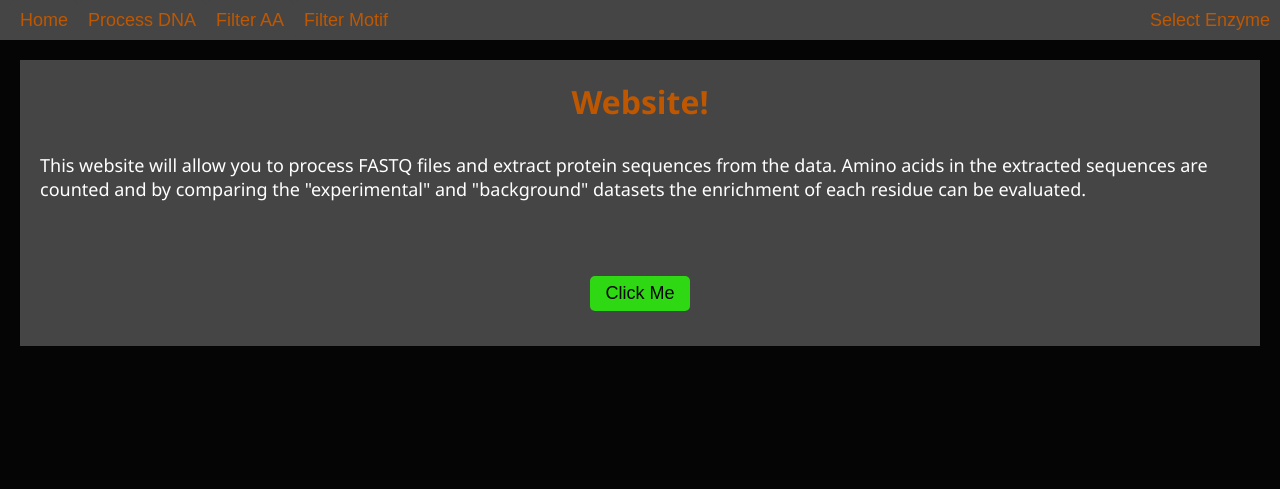
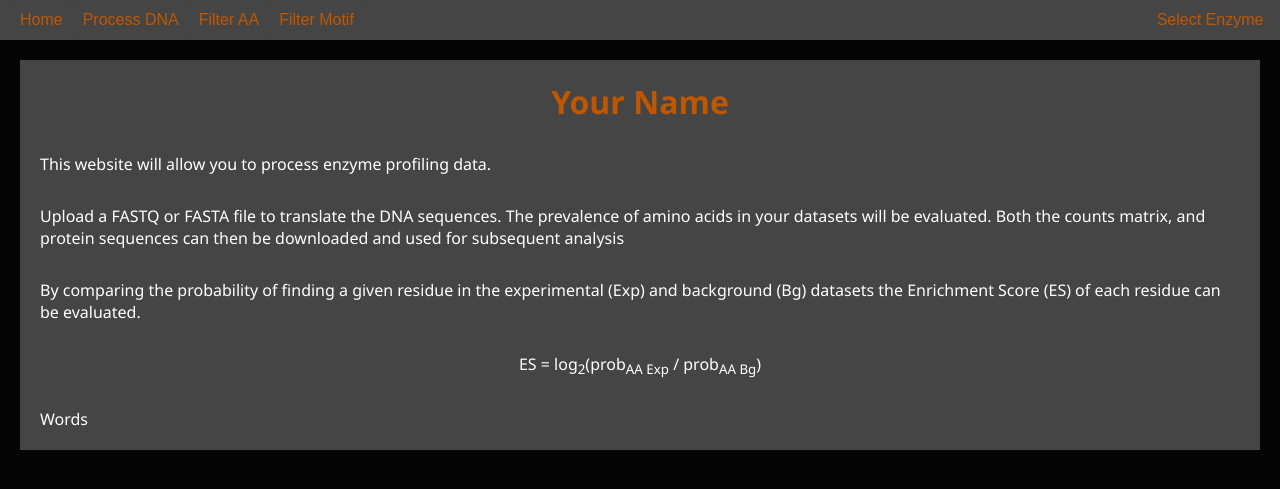
Before and after one commit to Collinformatics/SpecificityProfile, a Flask app: page / in a window 1280 px wide. Shown: the top 489 px of the page. Run offline with Flask 3, Linux system fonts and the light colour scheme.

Commit message:
Add files via upload

```diff
--- a/app.py
+++ b/app.py
@@ -23,23 +23,42 @@ def run():
 def home():
     return render_template(
         'home.html',
-        pg1='This website will allow you to process FASTQ files and extract protein '
-            'sequences from the data. Amino acids in the extracted sequences are counted '
-            'and by comparing the "experimental" and "background" datasets the '
-            'enrichment of each residue can be evaluated.'
+        pg1='This website will allow you to process enzyme profiling data.',
+        pg2='Upload a FASTQ or FASTA file to translate the DNA sequences. The prevalence '
+            'of amino acids in your datasets will be evaluated. Both the counts matrix, '
+            'and protein sequences can then be downloaded and used for subsequent '
+            'analysis',
+        pg3='By comparing the probability of finding a given residue in the '
+            'experimental (Exp) and background (Bg) datasets the Enrichment Score (ES) '
+            'of each residue can be evaluated.',
+        eqt1='ES =  log<sub>2</sub>(prob<sub>AA Exp</sub> / prob<sub>AA Bg</sub>)',
+        pg4='Words',
+        eqt2='∆S = S<sub>Max</sub> - S<sub>Shannon</sub> = log<sub>2</sub>(20) - '
+             '∑(-prob<sub>AA</sub> * log<sub>2</sub>(prob<sub>AA</sub>))'
     )
 
 @app.route('/processDNA')
 def processDNA():
-    return render_template('processDNA.html')
+    return render_template(
+        'processDNA.html',
+        pg1='This program translates DNA sequences. The produced datasets can be '
+            'download and used for subsequent analysis.'
+    )
 
 @app.route('/filterAA')
 def filterAA():
-    return render_template('filterAA.html')
+    return render_template(
+        'filterAA.html',
+        pg1='This program allows you to visualise your profiling data.<br><br>'
+            'You can filter the data by locking one or more amino acids at a given '
+            'position in the sequence.'
+)
 
 @app.route('/filterMotif')
 def filterMotif():
-    return render_template('filterMotif.html')
+    return render_template('filterMotif.html',
+        pg1='Apply an automated, entropy based filter to your data.'
+)
 
 
 if __name__ == '__main__':
--- a/static/styles.css
+++ b/static/styles.css
@@ -16,7 +16,7 @@
 
     --buttonHeight: 35px;
     --buttonWidth: 100px;
-    --buttonFontSize: 18px;
+    --buttonFontSize: 16px;
     --buttonHighlight: #643603;
 
     --paddingBox: 20px;
@@ -40,12 +40,21 @@ h1 {
 
 p {
     color: var(--white);
-    font-size: 18px;
+    font-size: var(--);
     width: fit-content;
     align-self: flex-start;
     margin: 10px;
     padding: 5px;
 }
+.p2 {
+    color: var(--white);
+    font-size: {{ fontSize }}px;
+    text-align: center;       /* center inline content */
+    display: block;           /* ensure it's block-level */
+    margin: 10px auto;        /* center the block horizontally */
+    width: fit-content;       /* only take up needed space */
+}
+
 
 .box {
     background-color: var(--grey);
--- a/templates/filterAA.html
+++ b/templates/filterAA.html
@@ -30,10 +30,11 @@
             </div>
         </div>
 
+
         <!-- Body Buttons -->
         <div class="box">
             <h1>Filter Amino Acids</h1>
-            <p>Define Dataset Filters</p>
+            <p>{{ pg1 | safe }}<p>
             <div class="form-group">
                 <button type="button" onclick="clickButton()" class="button">Click Me</button>
             </div>
--- a/templates/filterMotif.html
+++ b/templates/filterMotif.html
@@ -30,10 +30,11 @@
             </div>
         </div>
 
-        <!-- Body Buttons -->
+
+        <!-- Body -->
         <div class="box">
             <h1>Filter Motif</h1>
-            <p>Define Dataset Filters</p>
+            <p>{{ pg1 | safe }}<p>
             <div class="form-group">
                 <button type="button" onclick="clickButton()" class="button">Click Me</button>
             </div>
--- a/templates/home.html
+++ b/templates/home.html
@@ -33,11 +33,12 @@
 
         <!-- Body -->
         <div class="box">
-            <h1>Website!</h1>
-            <p>{{ pg1 }}<p>
-            <div class="form-group">
-                <button type="button" onclick="clickButton()" class="button">Click Me</button>
-            </div>
+            <h1>Your Name</h1>
+            <p>{{ pg1 | safe }}</p>
+            <p>{{ pg2 | safe }}</p>
+            <p>{{ pg3 | safe }}</p>
+            <p class="p2">{{ eqt1 | safe }}</p>
+            <p>{{ pg4 | safe }}</p>
         </div>
     </body>
 </html>
--- a/templates/processDNA.html
+++ b/templates/processDNA.html
@@ -30,10 +30,11 @@
             </div>
         </div>
 
-        <!-- Body Buttons -->
+
+        <!-- Body -->
         <div class="box">
             <h1>Process DNA</h1>
-            <p>Define FASTQ Files</p>
+            <p>{{ pg1 | safe }}<p>
             <div class="form-group">
                 <button type="button" onclick="clickButton()" class="button">Click Me</button>
             </div>
```
